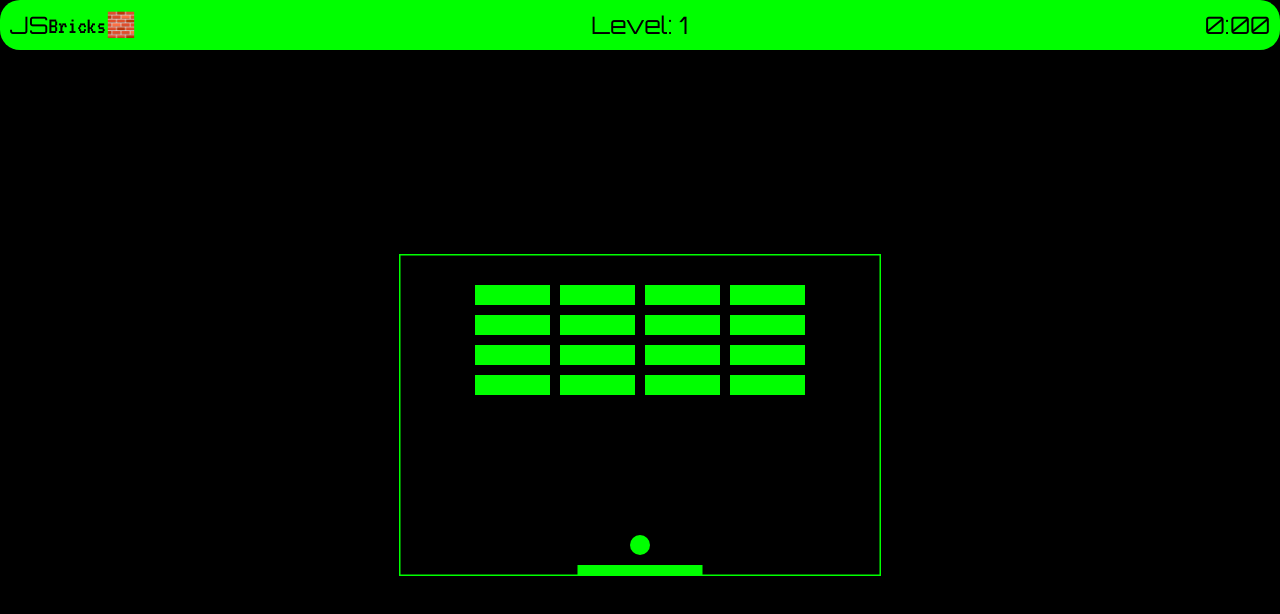
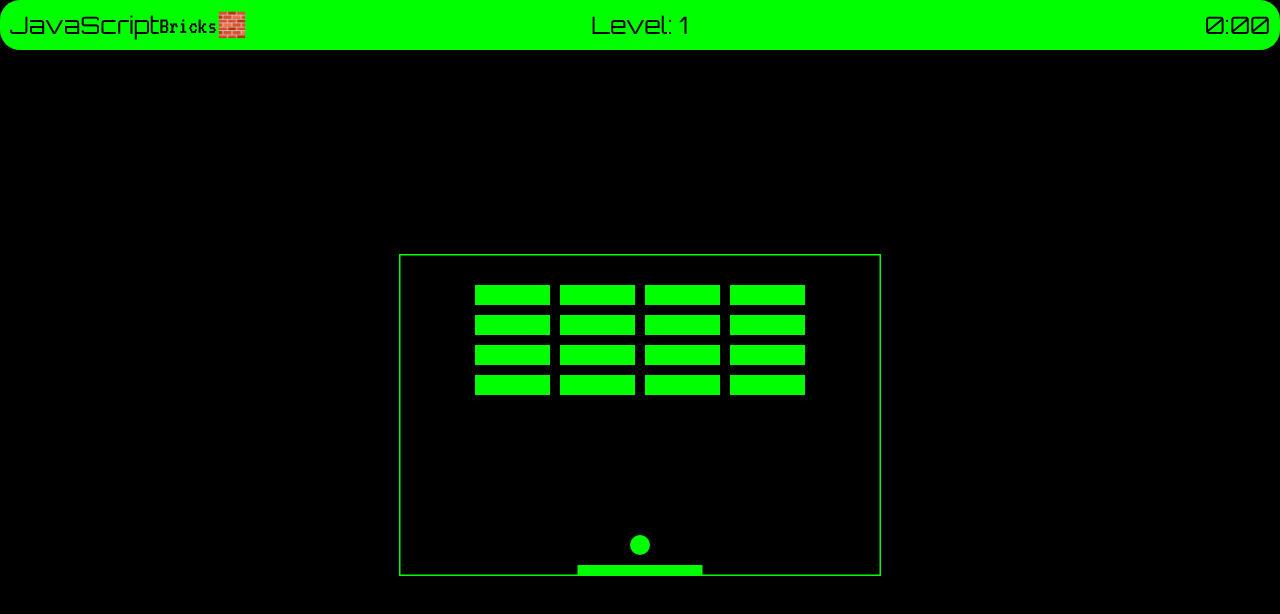
Before and after one commit to cj-key/java-bricks, a plain HTML site: page index.html in a window 1280 px wide. Drawn offline with Linux system fonts and the light colour scheme.

Commit message:
Update index.html

```diff
--- a/index.html
+++ b/index.html
@@ -9,7 +9,7 @@
 <body>
     <div id="navbar">
         <div class="title">
-            <span class="java">JS</span>
+            <span class="java">JavaScript</span>
             <span class="block-breaker">Bricks🧱</span>
         </div>
         <div class="level">Level: 1</div>
```
